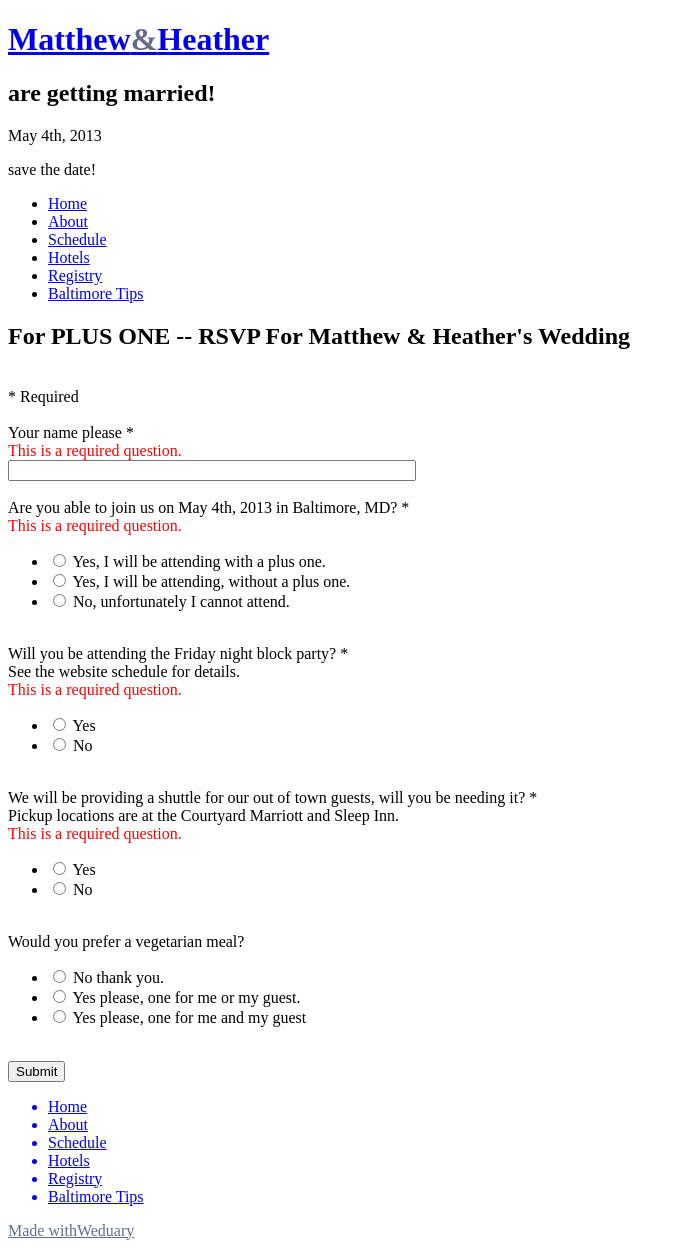
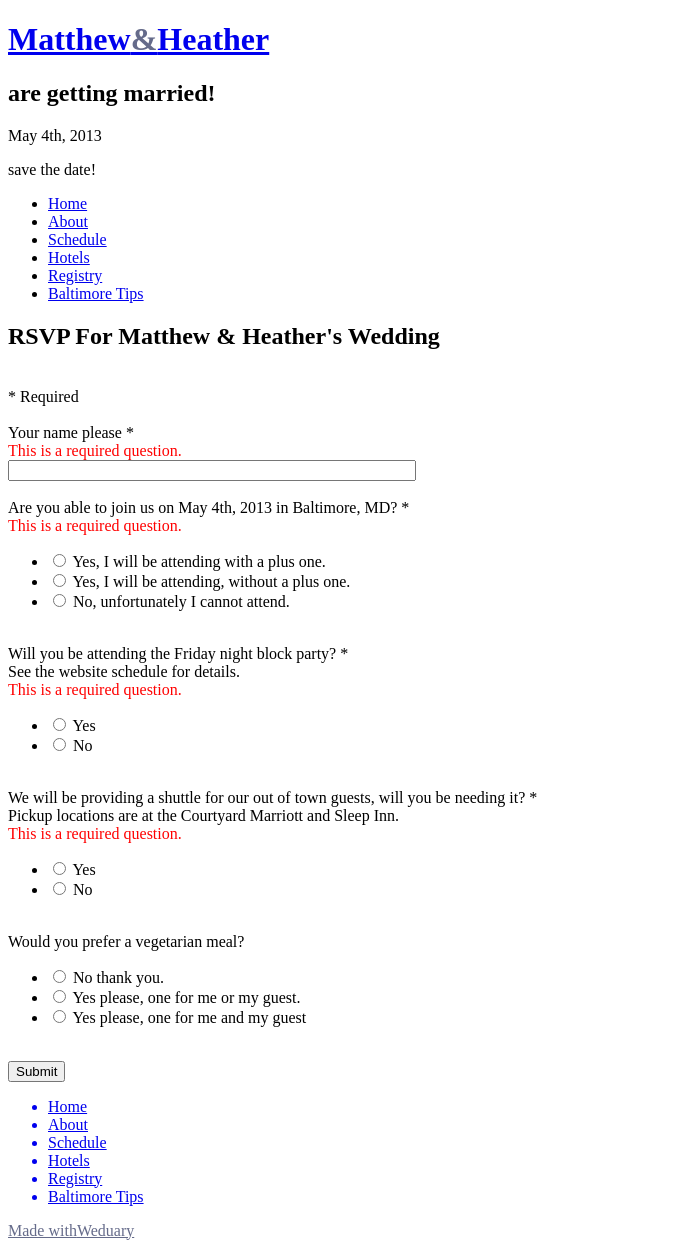
Before and after one commit to emlama/Matt-and-Heathers-Wedding-Website, a Jekyll site: the page built from rsvp_may_4_2013_matt_heather.html, in a window 1280 px wide. Shown: the whole page, without its empty margins (0-685 px from the left). Built offline with Jekyll 4.4.1, drawn with Linux system fonts in a browser that asks for light colours; nearby versions of some CDN libraries; library files that are not in the unit come from our copies.

Commit message:
Fixed headers

```diff
--- a/rsvp_may_4_13_matt_heather.html
+++ b/rsvp_may_4_13_matt_heather.html
@@ -8,7 +8,7 @@ idName: registry
   <div class="wrapper_regiter">
     <div class="info">
 
-      <h2>For Couples/Family -- RSVP For Matthew &amp; Heather's Wedding</h2>
+      <h2>RSVP For Matthew &amp; Heather's Wedding</h2>
       <div class="ss-form-container">
           <div class="ss-form-heading">
               <div class="ss-required-asterisk">
--- a/rsvp_may_4_2013_matt_heather.html
+++ b/rsvp_may_4_2013_matt_heather.html
@@ -8,7 +8,7 @@ idName: registry
 <div id="content">
   <div class="wrapper_regiter">
     <div class="info">
-      <h2>For PLUS ONE -- RSVP For Matthew &amp; Heather's Wedding</h2>
+      <h2>RSVP For Matthew &amp; Heather's Wedding</h2>
       <div class="ss-form-container">
           <div class="ss-form-heading">
             <br>
```
Also changed, not shown: 2 other files.
